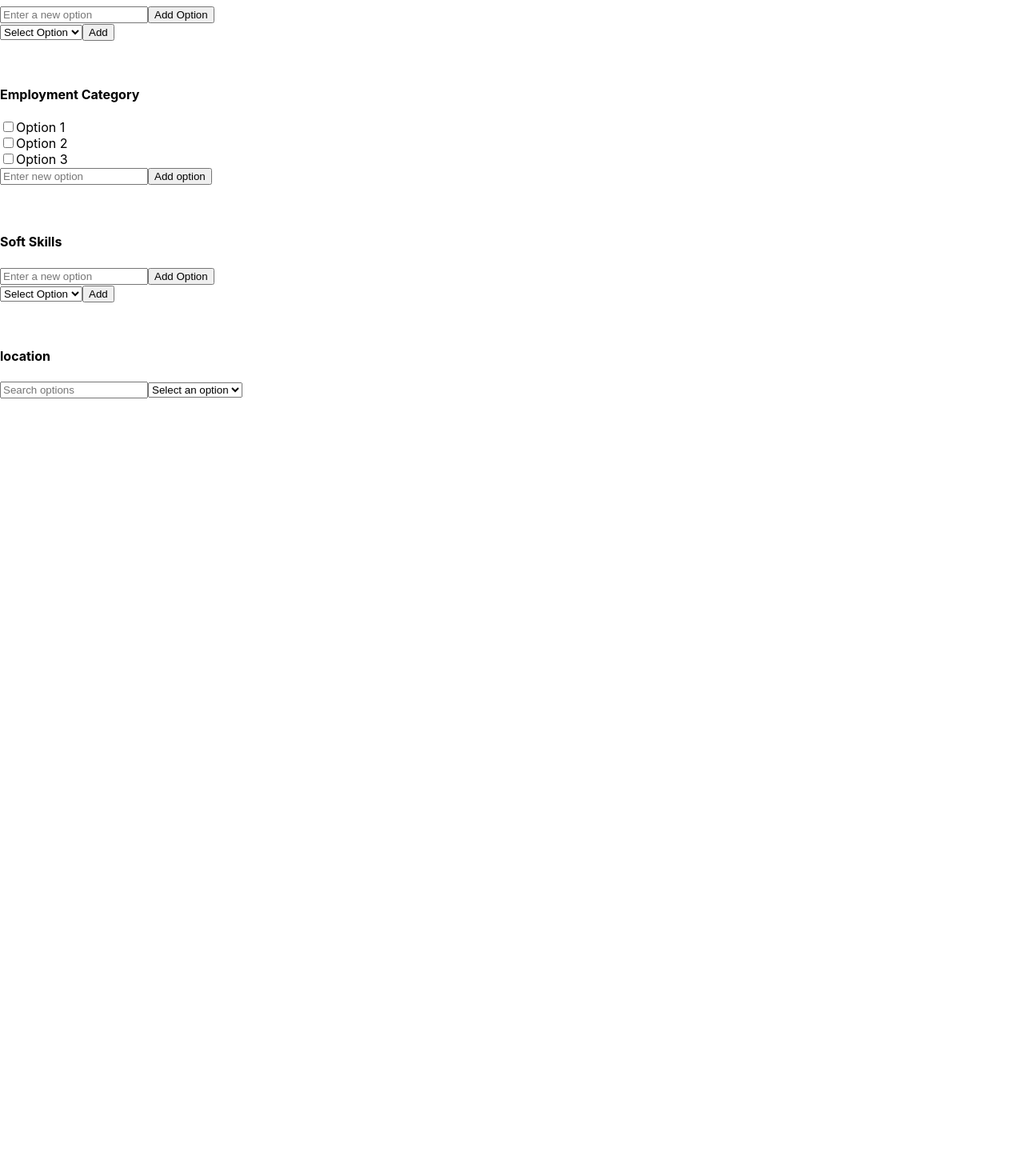
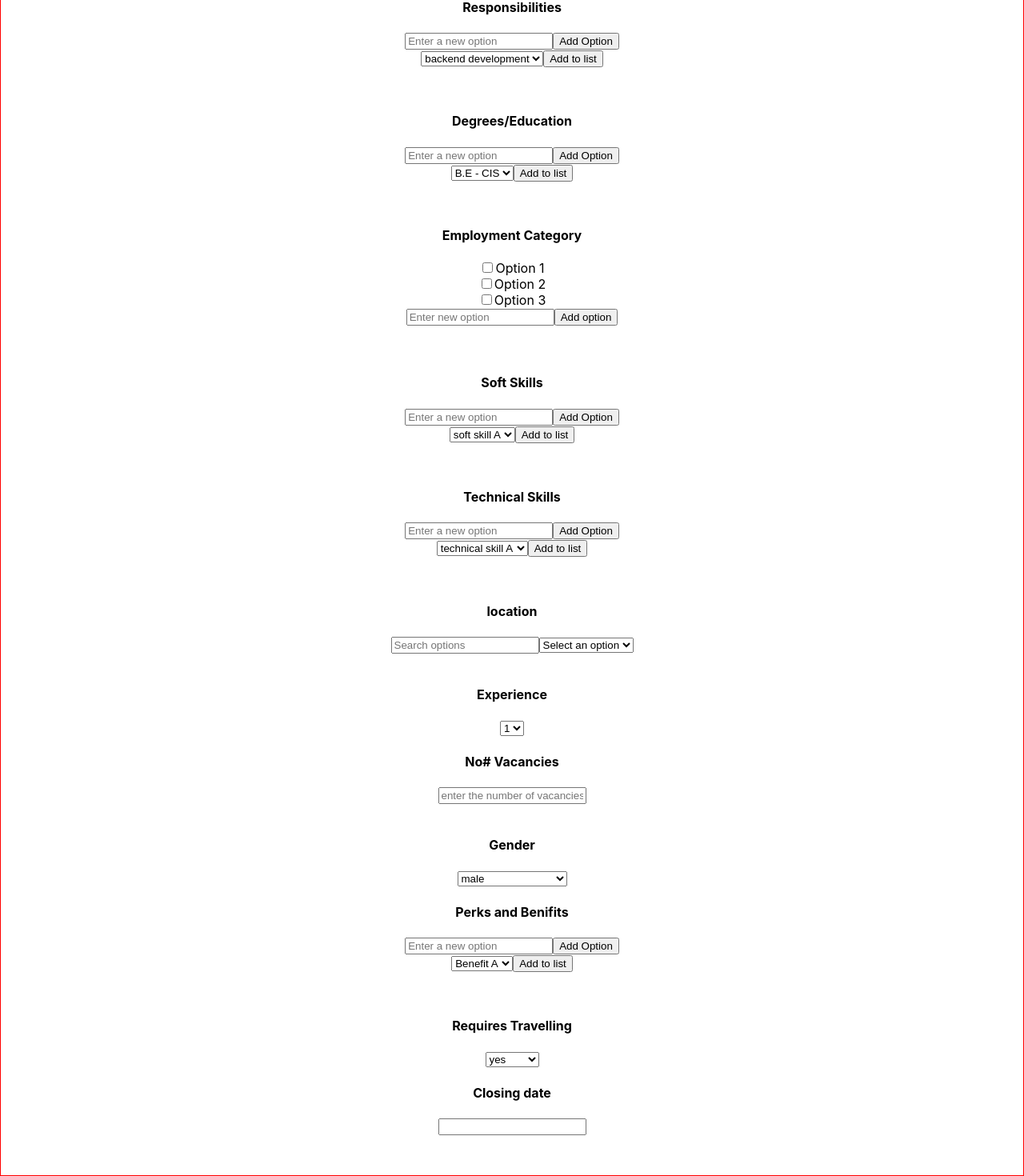
Before and after one commit to jeff-lent/create-job-ui, a React (Create React App) app in the folder create-job-ui/: page / in a window 1280 px wide. Shown: the part 428-1898 px from the top of the page at 80% size. Before the commit the page ends 926 px from the top, so only its background shows below. Built offline with nearby package versions, Linux system fonts and the light colour scheme.

Commit message:
added calander and component specific options

```diff
--- a/create-job-ui/package.json
+++ b/create-job-ui/package.json
@@ -7,6 +7,7 @@
     "@testing-library/react": "^13.4.0",
     "@testing-library/user-event": "^13.5.0",
     "react": "^18.2.0",
+    "react-datepicker": "^4.8.0",
     "react-dom": "^18.2.0",
     "react-scripts": "5.0.1",
     "web-vitals": "^2.1.4"
--- /dev/null
+++ b/create-job-ui/src/components/Calander.js
@@ -0,0 +1,22 @@
+import React,{useState} from 'react'
+import DatePicker from 'react-datepicker';
+import 'react-datepicker/dist/react-datepicker.css';
+
+
+
+export const Calander = ({selectedDate,setSelectedDate}) => {
+
+    //const [selectedDate, setSelectedDate] = useState(null);
+
+    return (
+        <DatePicker
+          selected={selectedDate}
+          onChange={date => setSelectedDate(date)}
+          minDate={new Date()}
+        //   isClearable={true}
+          showYearDropdown={true}
+          scrollableMonthYearDropdown={true}
+        />
+      );
+
+}
--- a/create-job-ui/src/components/DropDownMenu.js
+++ b/create-job-ui/src/components/DropDownMenu.js
@@ -1,9 +1,9 @@
 import React,{useState} from 'react'
 
-export const DropDownMenu = ({selectedValue,setSelectedValue}) => {
+export const DropDownMenu = ({selectedValue,setSelectedValue,options,setOptions}) => {
 
     // const [selectedValue, setSelectedValue] = useState('');
-  const [options, setOptions] = useState(['Option 1', 'Option 2', 'Option 3']);
+  //const [options, setOptions] = useState(['Option 1', 'Option 2', 'Option 3']);
   const [newOption, setNewOption] = useState('');
 
   function handleSubmit(e) {
--- a/create-job-ui/src/components/ListOfOptions.js
+++ b/create-job-ui/src/components/ListOfOptions.js
@@ -1,34 +1,12 @@
 import React,{useState} from 'react'
 
-export const ListOfOptions = ({items,setItems}) => {
-
-//     const [items, setItems] = useState([]);
-//     const [inputValue, setInputValue] = useState('');
-
-//     const handleInputChange = (event) => {
-//         setInputValue(event.target.value);
-//     }
-
-//     const handleAddClick = () => {
-//         setItems([...items, inputValue]);
-//         setInputValue('');
-//     }
-
-//   return (
-//     <div>
-//         <input value={inputValue} onChange={handleInputChange} />
-//         <button onClick={handleAddClick}>Add</button>
-//         <ul>
-//             {items.map((item, index) => <li key={index}>{item}</li>)}
-//         </ul>
-//     </div>
-//   )
+export const ListOfOptions = ({items,setItems,options,setOptions}) => {
 
 //const [items, setItems] = useState([]);
 const [selectedItem, setSelectedItem] = useState('');
 
-// const options = ["Option 1", "Option 2", "Option 3"];
-const [options, setOptions] = useState(['Select Option', 'Option 1', 'Option 2']);
+//const options = ["Option 1", "Option 2", "Option 3"];
+//const [options, setOptions] = useState(['Select Option', 'Option 1', 'Option 2']);
 const [newOption, setNewOption] = useState('');
 
 function handleSubmit(e) {
@@ -57,9 +35,9 @@ return (
       <button type="submit" onClick={handleSubmit} >Add Option</button>
     </form>
         <select value={selectedItem} onChange={handleSelectChange}>
-            {options.map((option, index) => <option key={index}>{option}</option>)}
+            { options && options.map((option, index) => <option key={index}>{option}</option>)}
         </select>
-        <button onClick={handleAddClick}>Add</button>
+        <button onClick={handleAddClick}>Add to list</button>
         <ul>
             {items.map((item, index) => <li key={index}>{item}</li>)}
         </ul>
--- /dev/null
+++ b/create-job-ui/src/components/SimpleDropDown.js
@@ -0,0 +1,20 @@
+import React , {useState}from 'react'
+
+export const SimpleDropDown = ({selectedOption,setSelectedOption,options}) => {
+
+    //const options = ['Option 1', 'Option 2', 'Option 3'];
+ //   const [selectedOption, setSelectedOption] = useState(options[0]);
+
+
+    return (
+        <select value={selectedOption} onChange={e => setSelectedOption(e.target.value)}>
+          { options && options.map(option => (
+            <option key={option} value={option}>
+              {option}
+            </option>
+          ))}
+        </select>
+      );
+
+
+}
--- a/create-job-ui/src/components/Textfeild.js
+++ b/create-job-ui/src/components/Textfeild.js
@@ -6,7 +6,7 @@ export const Textfeild = ({placeholderText,inputValue,setInputValue}   ) => {
         <div>
           {/* <input type="text" value={inputValue} onChange={e => setInputValue(e.target.value)} /> */}
           <label>
-            label-text:
+
         <input type="text" placeholder={placeholderText}  value={inputValue} onChange={e => setInputValue(e.target.value)} />
       </label>
         </div>
--- a/create-job-ui/src/pages/CreateJobPage.css
+++ b/create-job-ui/src/pages/CreateJobPage.css
@@ -1,4 +1,8 @@
 .create-job-page{
     padding: 10;
     border: 1px solid red;
+    padding: 50px 50px;
+    align-items: center;
+    text-align: center;
+
 }
--- a/create-job-ui/src/pages/CreateJobPage.js
+++ b/create-job-ui/src/pages/CreateJobPage.js
@@ -1,10 +1,12 @@
 import React,{useState} from 'react'
+import { Calander } from '../components/Calander';
 import { DropDownMenu } from '../components/DropDownMenu'
 import { DropDownSearch } from '../components/DropDownSearch';
 import { ListOfCheckboxes } from '../components/ListOfCheckboxes';
 import { ListOfOptions } from '../components/ListOfOptions';
+import { SimpleDropDown } from '../components/SimpleDropDown';
 import { Textfeild } from '../components/Textfeild'
-
+import './CreateJobPage.css';
 export const CreateJobPage = () => {
 
   const [jobTitle, setJobTitle] = useState('');
@@ -16,35 +18,88 @@ export const CreateJobPage = () => {
   const [genders,setGenders] = useState([]);
   const [location,setLocation] = useState('');
   const [softskills,setSoftskills] = useState([]);
+  const [technicalskills,setTechnicalskills] = useState([]);
+  const [experienceLevel,setExperienceLevel] = useState([]);
+  const [perksAndBenefits,setPerksAndBenefits] = useState([]);
+  const [travelling,setTravelling] = useState([]);
+  const [vacancies, setVacancies] = useState('');
+  const [closingDate, setClosingDate] = useState(null);
+
+
+  const[departmentOptions,setDepartmentOptions] = useState(['Cloud Native Development','Data Engineering']);
+  const[responsibilityOption,setResponsibilityOption]=useState(['backend development','databases']);
+  const[degreeOption,setDegreeOption]=useState(['B.E - CIS','BSCS']);
+  const[softskillsOption,setSoftskillsOption] = useState(['soft skill A','soft skill B']);
+  const[technicalskillsOption,setTechnicalskillsOption] = useState(['technical skill A','technical skill B']);
+  const[benifitsOptions,setBenifitsOptions]=useState(['Benefit A','Benefit B']);
+
+
+  const experienceLevelOptions = ['1','2','3','4','5'];
+  const genderOptions = ['male','female','both male & female'];
+  const travellingOptions = ['yes','no','may-be '];
+
   return (
     <div className="create-job-page" >CreateJobPage
     <form>
+      <h4>job title</h4>
     <Textfeild inputValue={jobTitle} setInputValue={setJobTitle} labelText="title" placeholderText="enter job title" ></Textfeild>
+    <h4>job description</h4>
     <Textfeild  inputValue={description} setInputValue={setDescription} placeholderText="enter job description" ></Textfeild>
     <br></br>
      <h4>Department</h4>
-    <DropDownMenu selectedValue={department} setSelectedValue={setDepartment} ></DropDownMenu>
+    <DropDownMenu selectedValue={department} setSelectedValue={setDepartment} options={departmentOptions} setOptions={setDepartmentOptions} ></DropDownMenu>
     </form>
 
     {/* <button onClick={submitFrom}>submit</button> */}
     <br></br>
       <h4>Responsibilities</h4>
-    <ListOfOptions items={responsibilities} setItems={setResponsibilities}></ListOfOptions>
+    <ListOfOptions items={responsibilities} setItems={setResponsibilities} options={responsibilityOption} setOptions={setResponsibilityOption}></ListOfOptions>
     <br></br>
       <h4>Degrees/Education</h4>
-      <ListOfOptions items={degrees} setItems={setDegrees}></ListOfOptions>
+      <ListOfOptions items={degrees} setItems={setDegrees} options={degreeOption} setOptions={setDegreeOption} ></ListOfOptions>
       <br></br>
       <h4>Employment Category</h4>
       <ListOfCheckboxes selectedOptions={employmentCategories} setSelectedOptions={setEmploymentCategories} ></ListOfCheckboxes>
       <br></br>
       <br></br>
       <h4>Soft Skills</h4>
-      <ListOfOptions items={softskills} setItems={setSoftskills}></ListOfOptions>
+      <ListOfOptions items={softskills} setItems={setSoftskills} setOptions={setSoftskillsOption} options={softskillsOption} ></ListOfOptions>
+
+      <br></br>
+      <h4>Technical Skills</h4>
+      <ListOfOptions items={technicalskills} setItems={setTechnicalskills} setOptions={setTechnicalskillsOption} options={technicalskillsOption}  ></ListOfOptions>
+
       <br></br>
       <h4>location</h4>
       {/* <DropDownMenu selectedValue={location} setSelectedValue={setLocation} ></DropDownMenu> */}
 
     <DropDownSearch selectedOption={location} setSelectedOption={setLocation} ></DropDownSearch>
+
+    <br></br>
+    <h4>Experience</h4>
+    <SimpleDropDown selectedOption={experienceLevel} setSelectedOption={setExperienceLevel} options={experienceLevelOptions} ></SimpleDropDown>
+
+    <br></br>
+    <h4>No# Vacancies</h4>
+    <Textfeild inputValue={vacancies} setInputValue={setVacancies} labelText="title" placeholderText="enter the number of vacancies" ></Textfeild>
+
+
+    <br></br>
+    <h4>Gender</h4>
+    <SimpleDropDown selectedOption={genders} setSelectedOption={setGenders} options={genderOptions}></SimpleDropDown>
+
+    <br></br>
+    <h4>Perks and Benifits</h4>
+    <ListOfOptions items={perksAndBenefits} setItems={setPerksAndBenefits}  options={benifitsOptions} setOptions={setBenifitsOptions}  ></ListOfOptions>
+
+    <br></br>
+    <h4>Requires Travelling</h4>
+    <SimpleDropDown selectedOption={travelling} setSelectedOption={setTravelling} options={travellingOptions} ></SimpleDropDown>
+
+    <br></br>
+    <h4>Closing date</h4>
+    <Calander selectedDate={closingDate}  setSelectedDate={setClosingDate} ></Calander>
+
     </div>
   )
 }
```
Also changed, not shown: 1 other file (tests, documents, lock files or other folders).
